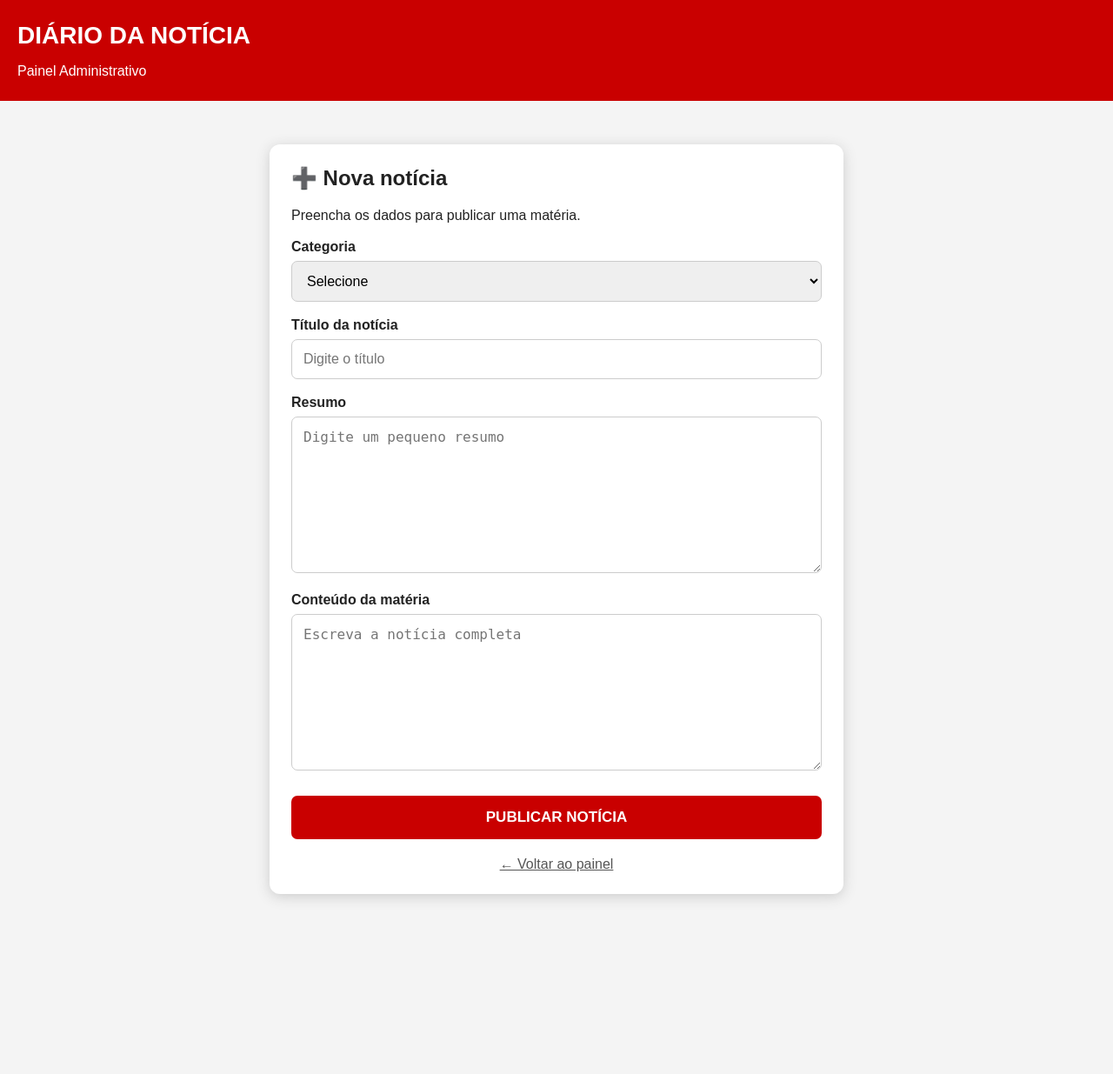
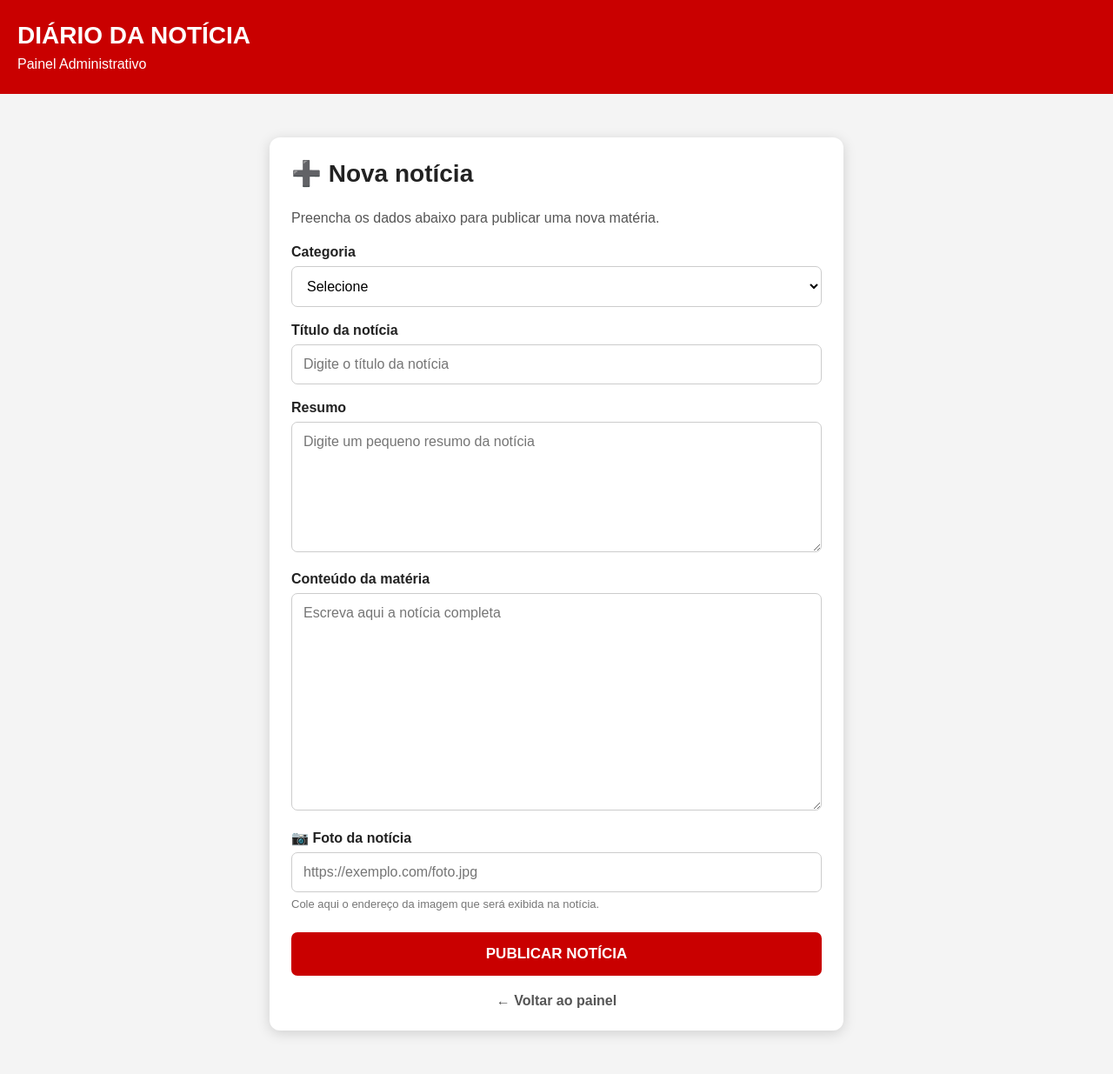
Before and after one commit to francielreis/diario-da-noticia1, a Flask app: page /admin/nova-noticia in a window 1280 px wide. Shown: the whole page at 87% size. Before the commit the page ends 1035 px from the top, so only its background shows below. Run offline with Flask 3, Linux system fonts and the light colour scheme; the visitor is signed in with stand-in values (Sample User, id 1).

Commit message:
Atualizar o nova_noticia.html

```diff
--- a/templates/nova_noticia.html
+++ b/templates/nova_noticia.html
@@ -1,19 +1,25 @@
 <!DOCTYPE html>
 <html lang="pt-BR">
+
 <head>
     <meta charset="UTF-8">
-    <meta name="viewport" content="width=device-width, initial-scale=1.0">
+
+    <meta
+        name="viewport"
+        content="width=device-width, initial-scale=1.0"
+    >
 
     <title>Nova Notícia - Diário da Notícia</title>
 
     <style>
+
         * {
             box-sizing: border-box;
         }
 
         body {
             margin: 0;
-            font-family: Arial, sans-serif;
+            font-family: Arial, Helvetica, sans-serif;
             background: #f4f4f4;
             color: #222;
         }
@@ -30,7 +36,7 @@
         }
 
         header p {
-            margin-bottom: 0;
+            margin: 8px 0 0;
         }
 
         .container {
@@ -43,11 +49,17 @@
             background: white;
             padding: 25px;
             border-radius: 12px;
-            box-shadow: 0 3px 15px #ccc;
+            box-shadow: 0 3px 15px rgba(0, 0, 0, 0.15);
         }
 
         h2 {
             margin-top: 0;
+            font-size: 28px;
+        }
+
+        .descricao {
+            color: #555;
+            line-height: 1.5;
         }
 
         label {
@@ -64,102 +76,268 @@
             padding: 13px;
             border: 1px solid #ccc;
             border-radius: 7px;
+            font-family: Arial, Helvetica, sans-serif;
             font-size: 16px;
+            background: white;
+        }
+
+        input:focus,
+        select:focus,
+        textarea:focus {
+            outline: 2px solid #c90000;
+            border-color: #c90000;
         }
 
         textarea {
-            min-height: 180px;
+            min-height: 150px;
             resize: vertical;
+        }
+
+        .conteudo {
+            min-height: 250px;
+        }
+
+        .ajuda {
+            display: block;
+            margin-top: 6px;
+            color: #777;
+            font-size: 13px;
         }
 
         button {
             width: 100%;
             margin-top: 25px;
             padding: 15px;
+
             border: none;
             border-radius: 7px;
+
             background: #c90000;
             color: white;
+
             font-size: 17px;
             font-weight: bold;
+
             cursor: pointer;
+        }
+
+        button:hover {
+            background: #a90000;
         }
 
         .voltar {
             display: block;
             margin-top: 20px;
             text-align: center;
+
             color: #555;
+            text-decoration: none;
+            font-weight: bold;
         }
+
+        .voltar:hover {
+            text-decoration: underline;
+        }
+
+        @media (max-width: 600px) {
+
+            header {
+                padding: 20px;
+            }
+
+            header h1 {
+                font-size: 24px;
+            }
+
+            .container {
+                margin: 15px auto;
+                padding: 15px;
+            }
+
+            .formulario {
+                padding: 20px;
+            }
+
+            h2 {
+                font-size: 25px;
+            }
+
+        }
+
     </style>
+
 </head>
+
 
 <body>
 
+
 <header>
+
     <h1>DIÁRIO DA NOTÍCIA</h1>
+
     <p>Painel Administrativo</p>
+
 </header>
+
 
 <div class="container">
 
+
     <div class="formulario">
 
+
         <h2>➕ Nova notícia</h2>
-        <p>Preencha os dados para publicar uma matéria.</p>
+
+        <p class="descricao">
+            Preencha os dados abaixo para publicar uma nova matéria.
+        </p>
+
 
         <form method="POST">
 
-            <label>Categoria</label>
 
-            <select name="categoria" required>
-                <option value="">Selecione</option>
-                <option value="Piauí">Piauí</option>
-                <option value="Política">Política</option>
-                <option value="Brasil">Brasil</option>
-                <option value="Economia">Economia</option>
-                <option value="Cidades">Cidades</option>
-                <option value="Esportes">Esportes</option>
-            </select>
+            <!-- CATEGORIA -->
 
-            <label>Título da notícia</label>
+            <label for="categoria">
+                Categoria
+            </label>
 
-            <input
-                type="text"
-                name="titulo"
-                placeholder="Digite o título"
+            <select
+                id="categoria"
+                name="categoria"
                 required
             >
 
-            <label>Resumo</label>
+                <option value="">
+                    Selecione
+                </option>
+
+                <option value="Piauí">
+                    Piauí
+                </option>
+
+                <option value="Política">
+                    Política
+                </option>
+
+                <option value="Brasil">
+                    Brasil
+                </option>
+
+                <option value="Economia">
+                    Economia
+                </option>
+
+                <option value="Cidades">
+                    Cidades
+                </option>
+
+                <option value="Esportes">
+                    Esportes
+                </option>
+
+                <option value="Educação">
+                    Educação
+                </option>
+
+                <option value="Saúde">
+                    Saúde
+                </option>
+
+                <option value="Polícia">
+                    Polícia
+                </option>
+
+            </select>
+
+
+            <!-- TÍTULO -->
+
+            <label for="titulo">
+                Título da notícia
+            </label>
+
+            <input
+                id="titulo"
+                type="text"
+                name="titulo"
+                placeholder="Digite o título da notícia"
+                required
+            >
+
+
+            <!-- RESUMO -->
+
+            <label for="resumo">
+                Resumo
+            </label>
 
             <textarea
+                id="resumo"
                 name="resumo"
-                placeholder="Digite um pequeno resumo"
+                placeholder="Digite um pequeno resumo da notícia"
                 required
             ></textarea>
 
-            <label>Conteúdo da matéria</label>
+
+            <!-- CONTEÚDO -->
+
+            <label for="conteudo">
+                Conteúdo da matéria
+            </label>
 
             <textarea
+                id="conteudo"
+                class="conteudo"
                 name="conteudo"
-                placeholder="Escreva a notícia completa"
+                placeholder="Escreva aqui a notícia completa"
                 required
             ></textarea>
+
+
+            <!-- IMAGEM -->
+
+            <label for="imagem">
+                📷 Foto da notícia
+            </label>
+
+            <input
+                id="imagem"
+                type="url"
+                name="imagem"
+                placeholder="https://exemplo.com/foto.jpg"
+            >
+
+            <span class="ajuda">
+                Cole aqui o endereço da imagem que será exibida na notícia.
+            </span>
+
+
+            <!-- PUBLICAR -->
 
             <button type="submit">
                 PUBLICAR NOTÍCIA
             </button>
 
+
         </form>
 
-        <a class="voltar" href="/admin/painel">
+
+        <a
+            class="voltar"
+            href="/admin/painel"
+        >
             ← Voltar ao painel
         </a>
 
+
     </div>
+
 
 </div>
 
+
 </body>
+
 </html>
```
